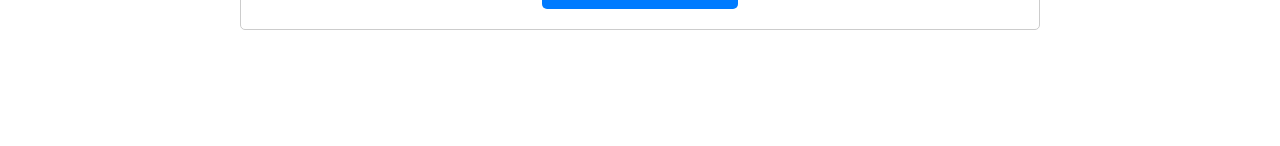
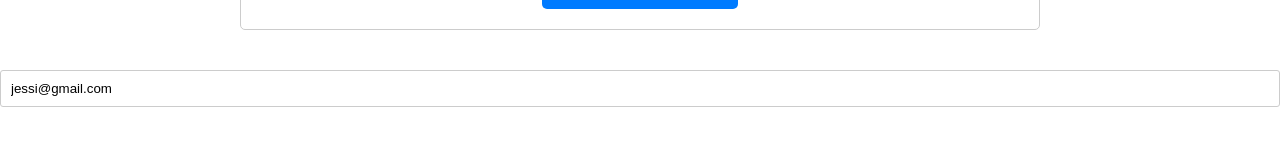
Before and after one commit to jaltrock/medical-portal-app, a React (Vite) app in the folder frontend/: page / in a window 1280 px wide. Shown: the part 444-590 px from the top of the page. Built offline with nearby package versions, Linux system fonts and the light colour scheme.

Commit message:
Added CustomForm component

```diff
--- a/frontend/src/App.jsx
+++ b/frontend/src/App.jsx
@@ -1,5 +1,5 @@
 import Home from './pages/Home/Home';
-
+import CustomForm from './components/CustomForm/CustomForm';
 import './App.css';
 
 function App() {
@@ -8,7 +8,12 @@ function App() {
   return (
     <div className="App">
       <Home />
-
+      <CustomForm>
+        <CustomForm.Email
+          value={"jessi@gmail.com"}
+          onChange={() => console.log("hello")}
+        />
+      </CustomForm>
     </div>
   );
 }
--- /dev/null
+++ b/frontend/src/components/CustomForm/CustomForm.css
@@ -0,0 +1,11 @@
+input[type="text"],
+input[type="email"],
+input[type="password"],
+input[type="number"] {
+    width: 100%;
+    padding: 10px;
+    margin-bottom: 15px;
+    border: 1px solid #ccc;
+    border-radius: 3px;
+    box-sizing: border-box;
+}
--- /dev/null
+++ b/frontend/src/components/CustomForm/CustomForm.jsx
@@ -0,0 +1,95 @@
+import "./CustomForm.css";
+
+export default function CustomForm(props) {
+    return <form action="">{props.children}</form>;
+}
+
+CustomForm.IDNumber = function IDNumberField(props) {
+    return (
+        <input
+            type="number"
+            name="idnumber"
+            placeholder="ID Number"
+            value={props.value}
+            onChange={props.onChange}
+        />
+    );
+};
+
+CustomForm.Email = function EmailField(props) {
+    return (
+        <input
+            type="email"
+            name="email"
+            placeholder="Email"
+            value={props.value}
+            onChange={props.onChange}
+        />
+    );
+};
+
+CustomForm.Password = function PasswordField(props) {
+    return (
+        <input
+            type="password"
+            name="password"
+            placeholder="Password"
+            value={props.value}
+            onChange={props.onChange}
+        />
+    );
+};
+
+CustomForm.UserName = function UserNameField(props) {
+    return (
+        <input
+            type="text"
+            name="username"
+            placeholder="Username"
+            value={props.value}
+            onChange={props.onChange}
+        />
+    );
+};
+
+CustomForm.Address = function AddressField(props) {
+    return (
+        <input
+            type="text"
+            name="address"
+            placeholder="Address"
+            value={props.value}
+            onChange={props.onChange}
+        />
+    );
+};
+
+CustomForm.Phone = function PhoneField(props) {
+    return (
+        <input
+            type="text"
+            name="phonenumber"
+            placeholder="Phone"
+            value={props.value}
+            onChange={props.onChange}
+        />
+    );
+};
+
+CustomForm.MedicalRecord = function MedicalRecordField(props) {
+    return (
+        <input
+            type="text"
+            name="medicalrecord"
+            rows={10}
+            placeholder="Enter a new Medical Record"
+            style={{ width: "100%" }}
+            value={props.value}
+            onChange={props.onChange}
+        />
+    );
+};
+
+CustomForm.Image = function ImageField(props) {
+    return <input type="file" onChange={props.onChange} />;
+};
```
